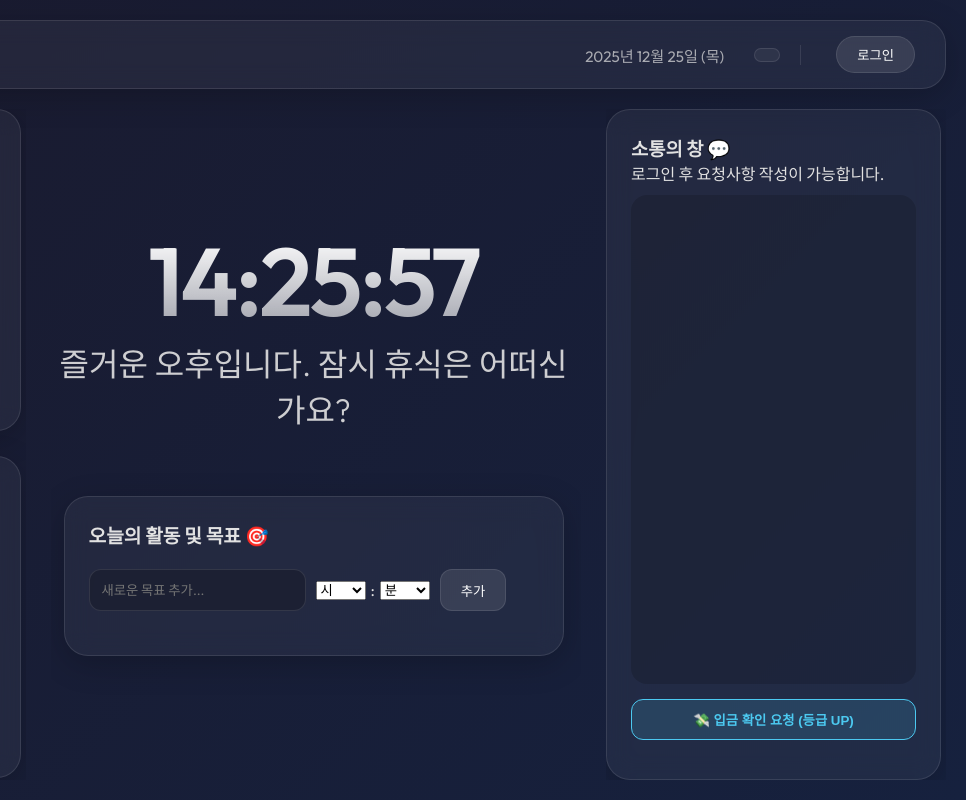
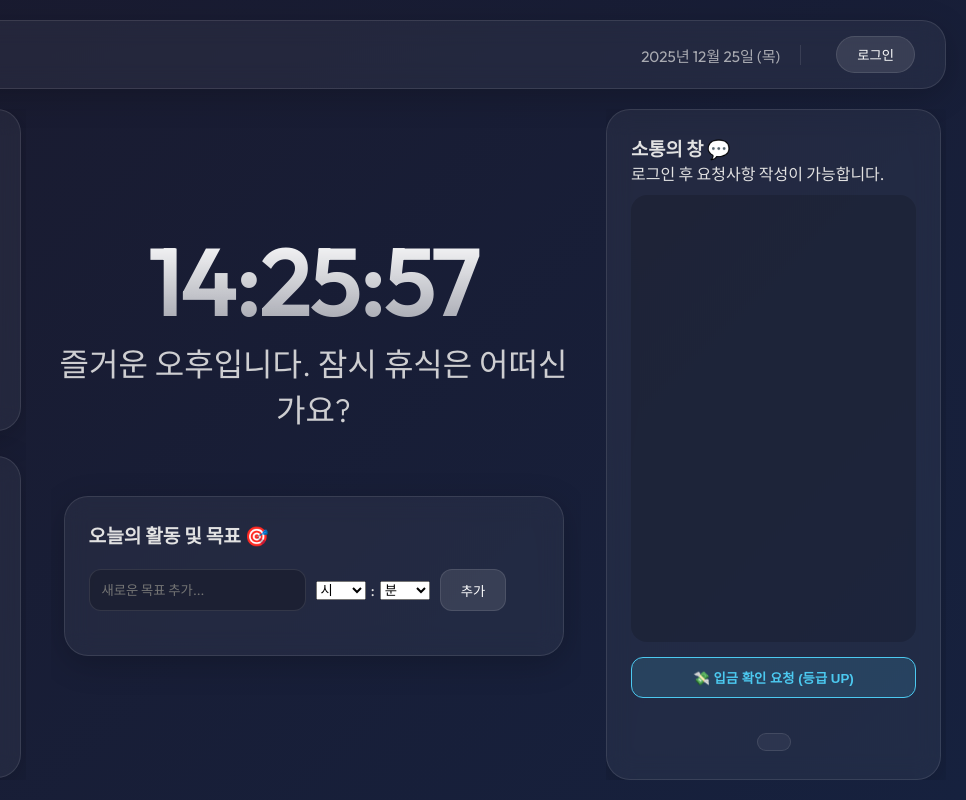
Before and after one commit to yohantv7/sejong-tiger, a plain HTML site: page index.html in a window 1280 px wide. Shown: the full height of the page, 314-1280 px from the left. Drawn offline with Linux system fonts and the light colour scheme; no server answers.

Commit message:
Add files via upload

```diff
--- a/index.css
+++ b/index.css
@@ -72,13 +72,14 @@ body {
     opacity: 0.7;
 }
 
-.visitor-display {
-    font-size: 0.85rem;
-    padding: 6px 12px;
+.visitor-display-bottom {
+    font-size: 0.9rem;
+    padding: 8px 16px;
     background: rgba(255, 255, 255, 0.05);
-    border-radius: 12px;
+    border-radius: 20px;
     border: 1px solid var(--glass-border);
-    margin-left: 10px;
+    display: inline-block;
+    color: rgba(255, 255, 255, 0.7);
 }
 
 .auth-separator {
--- a/index.html
+++ b/index.html
@@ -23,7 +23,6 @@
             </div>
             <div class="header-right">
                 <span id="date" class="header-date"></span>
-                <span id="visitor-count" class="visitor-display"></span>
                 <div class="auth-separator"></div>
                 <div class="auth-wrapper">
                     <span id="user-info"></span>
@@ -152,6 +151,10 @@
                             <ul id="user-list"></ul>
                         </div>
                     </div>
+
+                    <div style="margin-top: 20px; text-align: center;">
+                        <span id="visitor-count" class="visitor-display-bottom"></span>
+                    </div>
                 </div>
             </aside>
         </main>
```
